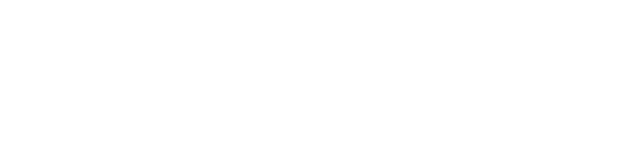
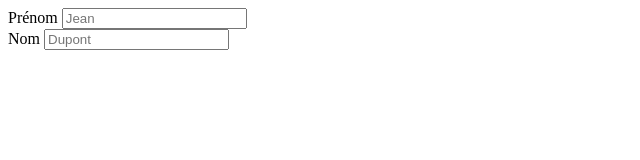
Before and after one commit to Flora-Salamandre/iraiser_project, a plain HTML site: page index.html in a window 1280 px wide. Shown: the whole page, without its empty margins (0-640 px from the left). Drawn offline with nearby package versions, Linux system fonts and the light colour scheme.

Commit message:
First feature : name and surname fields with HTML & JQuery.

```diff
--- a/index.html
+++ b/index.html
@@ -8,6 +8,22 @@
     <script src="https://code.jquery.com/git/jquery-3.x-git.min.js"></script>
 </head>
 <body>
+
+    <form>
+
+        <div>
+            <label for="name">Prénom</label> <!-- Je mets le prénom avant le nom pour éviter le réflexe d'écrire son nom ET son prénom dans le champ nom. Personnellement je fais parfois cette erreur... -->
+            <input type="text" id="name" placeholder="Jean">
+        </div>
+
+        <div>
+            <label for="surname">Nom</label>
+            <input type="text" id="surname" placeholder="Dupont" onblur="validateName()"> <!-- Au moins un nom est obligatoire, pour lutter contre les abus en ligne et limiter l'anonymat, le champ ne peut être vide. -->
+            <span id="surname-msg" hidden>Vous devez entrer un nom.</span>
+        </div>
+
+    </form>
+
     <script src="index.js"></script>
 </body>
 </html>
--- a/index.js
+++ b/index.js
@@ -0,0 +1,9 @@
+function validateName() {
+    const input = $("#surname")[0];
+    const inputMsg = $("#surname-msg")[0];
+    inputMsg.hidden = !isEmpty(input.value);
+}
+
+function isEmpty(string) {
+    return string.length == 0;
+}
```
